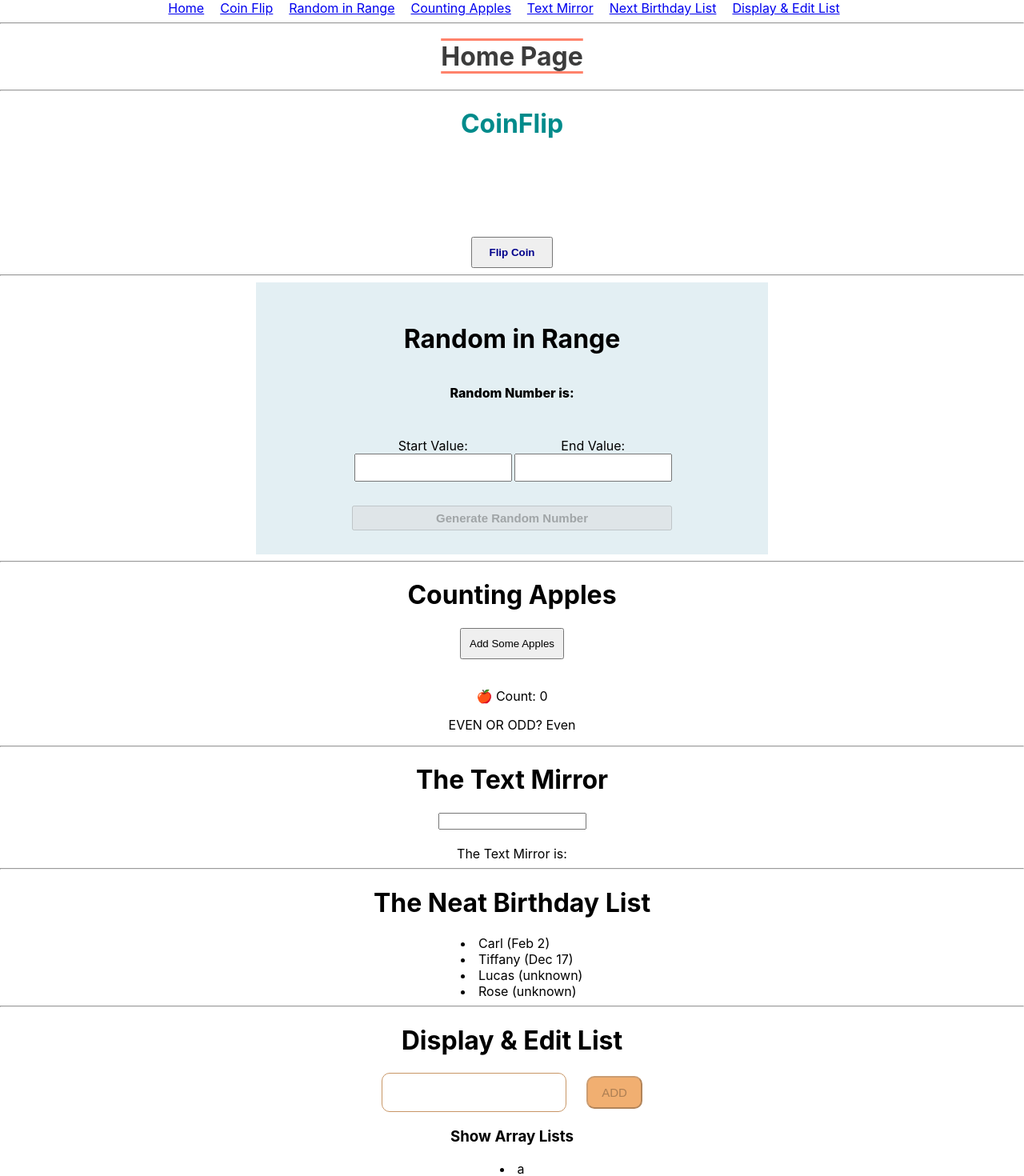
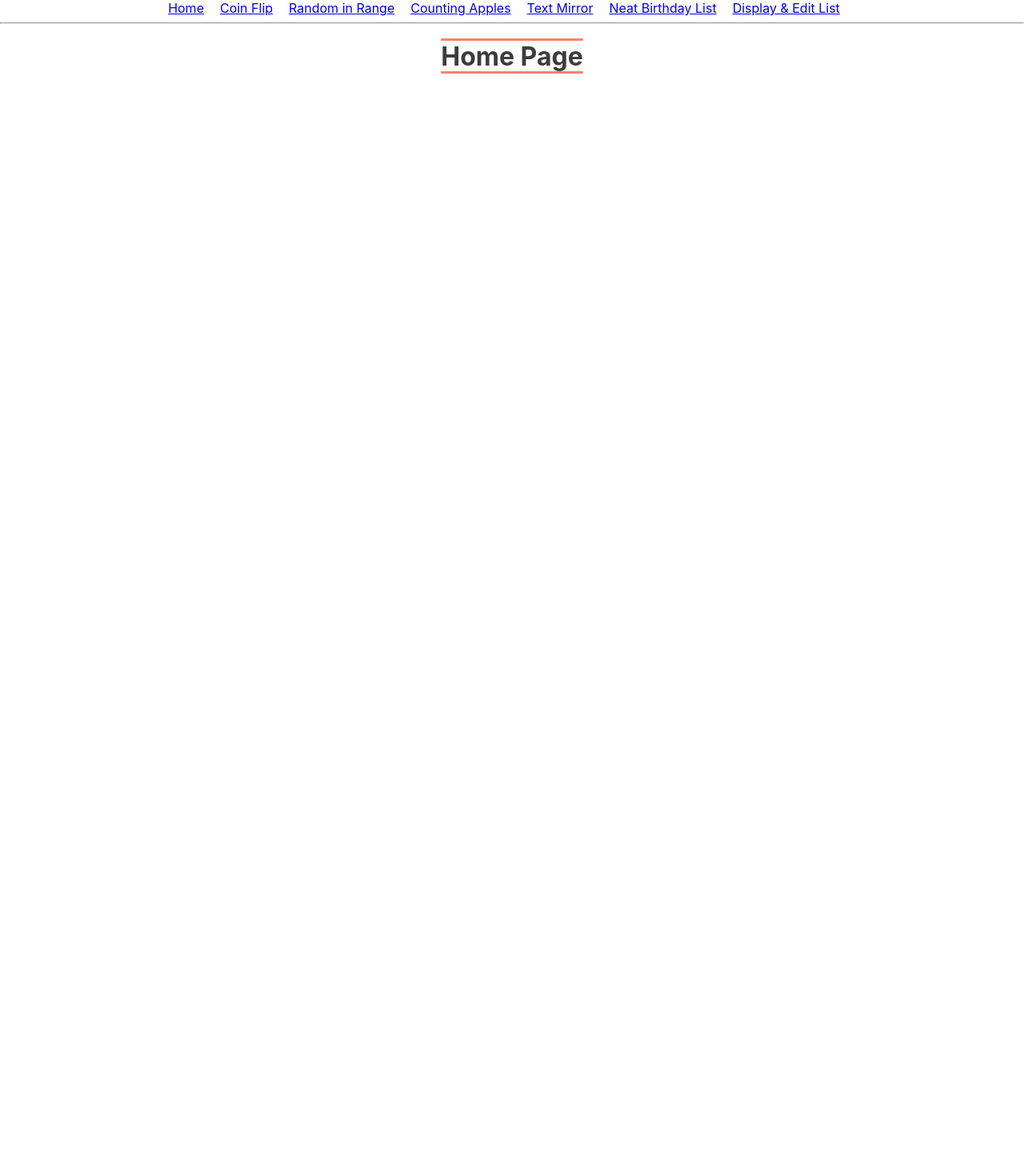
Before and after one commit to annamolaohein/proj-1-coinflip, a React (Create React App) app: page / in a window 1280 px wide. Shown: the top 1470 px of the page at 80% size. After the commit the page ends 800 px from the top, so only its background shows below. Built offline with nearby package versions, Linux system fonts and the light colour scheme.

Commit message:
page route

```diff
--- a/src/App.js
+++ b/src/App.js
@@ -1,6 +1,7 @@
 import React, { Component } from "react";
 import "./App.css";
-import Home from "./pages/Home";
+// import Home from "./pages/Home";
+import Pages from "./pages/Pages";
 // import { HomePage } from "./pages/HomePage";
 
 
@@ -10,7 +11,7 @@ class App extends Component {
     return (
       <div className="App">
         {/* <HomePage /> */}
-        <Home/>
+        <Pages/>
       </div>
 
 
--- a/src/pages/HomePage.js
+++ b/src/pages/HomePage.js
@@ -14,10 +14,9 @@ export const HomePage = () => {
 
     <div className="HomePage">
 
-      {/* <EmotionTest/> */}
+
       <H1>Home Page</H1>
-      {/* <ClassCoinFlip /> */}
-      <hr />
+      {/* <hr />
       <CoinFlip />
       <hr />
       <Random />
@@ -28,17 +27,8 @@ export const HomePage = () => {
       <hr />
       <NeatBirthdayList />
       <hr />
-      <DisplayEditList />
+      <DisplayEditList /> */}
 
-    {/* //  <button>
-
-    //     Flip Coin
-    //   </button>
-    //   <button>Random in Range</button>
-    //   <button>Counting Apples</button>
-    //   <button>Text Mirror</button>
-    //   <button>Neat Birthday List</button>
-    //   <button>Display & Edit List</button>  */}
     </div>
 
 
--- a/src/pages/Home.js
+++ b/src/pages/Pages.js
@@ -9,17 +9,16 @@ import { DisplayEditList } from "../component/DisplayEditList";
 import styled from '@emotion/styled'
 import { HomePage } from './HomePage';
 
-function Home() {
+function Pages() {
   return (
    <Router>
         <DIV>
-
             <Link exact to="/" className='home'>Home</Link>
             <NavLink exact activeClassName='active' to='/coin' className='home'>Coin Flip</NavLink>
             <NavLink exact activeClassName='active' to='/random' className='home'>Random in Range</NavLink>
             <NavLink exact activeClassName='active' to='/counting' className='home'>Counting Apples</NavLink>
             <NavLink exact activeClassName='active' to='/textMirror' className='home'>Text Mirror</NavLink>
-            <NavLink exact activeClassName='active' to='/neatBirthday' className='home'>Next Birthday List</NavLink>
+            <NavLink exact activeClassName='active' to='/neatBirthday' className='home'>Neat Birthday List</NavLink>
             <NavLink exact activeClassName='active' to='/display' className='home'>Display & Edit List</NavLink>
             <hr/>
             <Routes>
@@ -39,7 +38,7 @@ function Home() {
   )
 }
 
-export default Home
+export default Pages
 
 const DIV = styled.div`
 .home{
```
